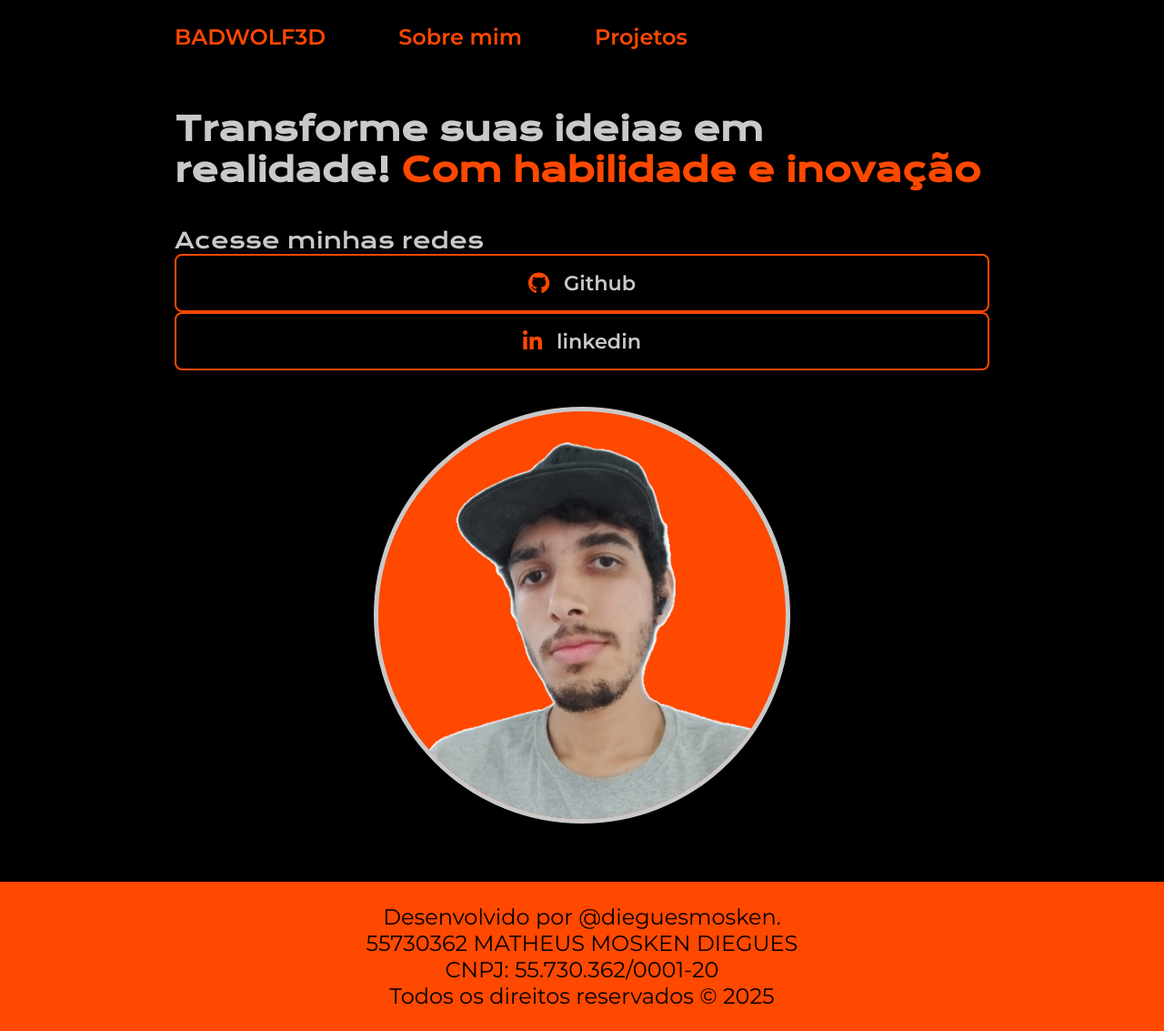
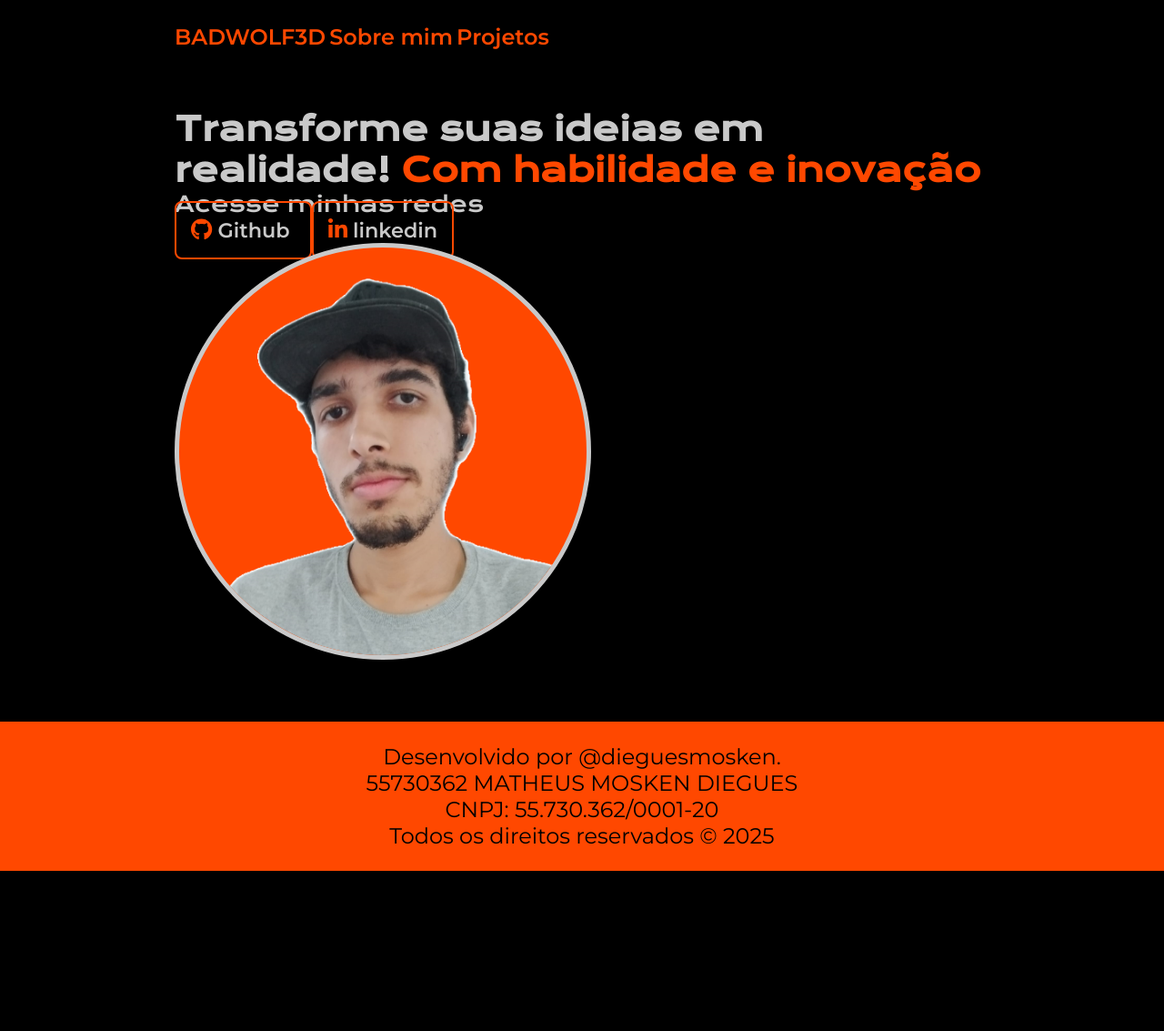
Before and after one commit to dieguesmosken/dieguesmosken.github.io, a PHP site: page /v2/index.html in a window 1280 px wide. Shown: the whole page at 91% size. After the commit the page ends 957 px from the top, so only its background shows below. Run offline with PHP 8.4, Linux system fonts and the light colour scheme.

Commit message:
Update style.css

```diff
--- a/v2/styles/style.css
+++ b/v2/styles/style.css
@@ -30,7 +30,6 @@ body {
 }
 
 .cabecalho__menu {
-    display: flex;
     gap: 80px;
 }
 
@@ -45,16 +44,12 @@ body {
 /* Estilos para a apresentação */
 .apresentacao {
     padding: 5% 15%;
-    display: flex;
-    flex-direction: column;
     align-items: center;
     gap: 40px;
 }
 
 .apresentacao__conteudo {
     width: 100%;
-    display: flex;
-    flex-direction: column;
     gap: 40px;
 }
 
@@ -80,7 +75,6 @@ body {
 }
 
 .apresentacao__links__navegacao {
-    display: flex;
     justify-content: center;
     align-items: center;
     gap: 16px;
```
